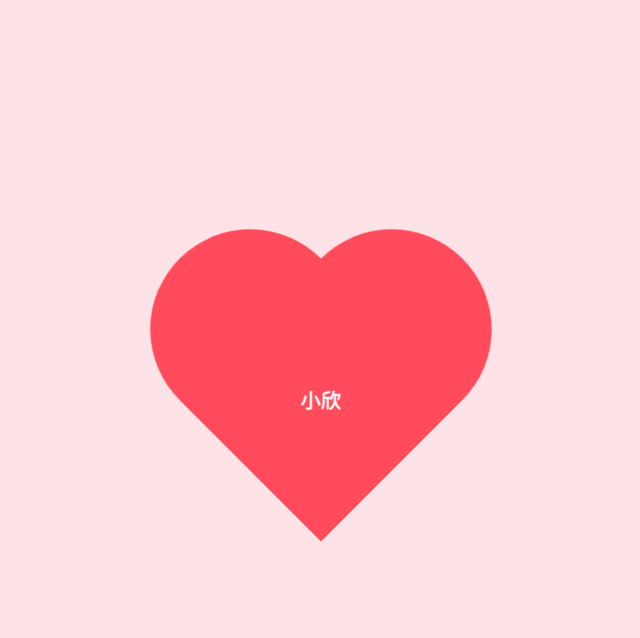
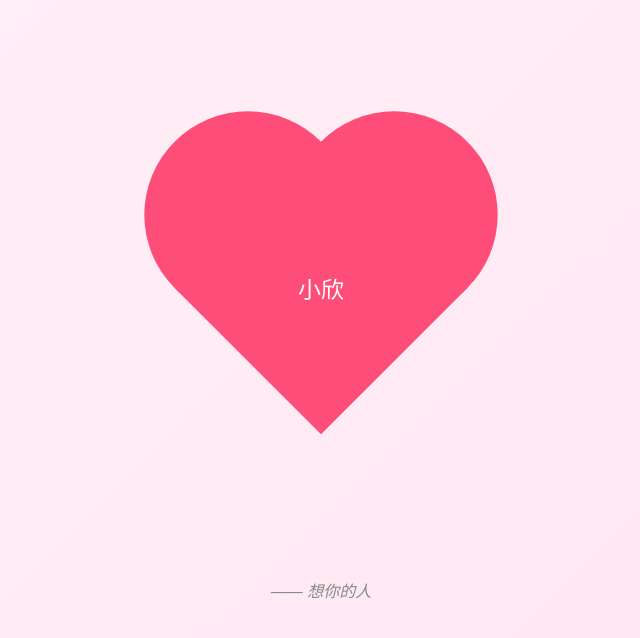
Before and after one commit to Li230/Li230.github.io, a plain HTML site: page index.html in a window 1280 px wide. Shown: the whole page, without its empty margins (319-959 px from the left). Drawn offline with Linux system fonts and the light colour scheme.

Commit message:
Update index.html

```diff
--- a/index.html
+++ b/index.html
@@ -1,69 +1,109 @@
 <!DOCTYPE html>
 <html lang="zh-CN">
 <head>
-<meta charset="UTF-8">
-<meta name="viewport" content="width=device-width, initial-scale=1.0">
-<title>爱心 - 小欣</title>
+  <meta charset="UTF-8" />
+  <meta name="viewport" content="width=device-width, initial-scale=1.0" />
+  <title>给小欣</title>
   <style>
+    * {
+      margin: 0;
+      padding: 0;
+      box-sizing: border-box;
+    }
+
     body {
+      height: 100vh;
+      background: linear-gradient(135deg, #fff0f7, #ffe6f2);
       display: flex;
       justify-content: center;
       align-items: center;
-    height: 100vh;
-    background-color: #fde3e7;
-    margin: 0;
-    font-family: "Helvetica Neue", Arial, sans-serif;
+      font-family: "PingFang SC", "Microsoft YaHei", sans-serif;
+      overflow: hidden;
+    }
+
+    /* 整体内容容器：垂直居中 */
+    .container {
+      display: flex;
+      flex-direction: column;
+      align-items: center;
+    }
+
+    /* 爱心容器 */
+    .heart-container {
+      position: relative;
+      width: 180px;
+      height: 180px;
+      animation: heartbeat 1s ease-in-out infinite alternate;
     }
 
     .heart {
-    position: relative;
-    width: 200px;
-    height: 200px;
-    background-color: #ff4b5c;
+      position: absolute;
+      top: 0;
+      left: 0;
+      width: 180px;
+      height: 180px;
+      background: #ff4d7a;
       transform: rotate(-45deg);
-    animation: heartbeat 1s infinite;
-    z-index: 0; /* 确保心形图层在文本之下 */
     }
 
-  .heart:before,
-  .heart:after {
+    .heart::before,
+    .heart::after {
       content: "";
       position: absolute;
-    top: -100px;
-    left: 0;
-    width: 200px;
-    height: 200px;
-    background-color: inherit;
+      width: 180px;
+      height: 180px;
+      background: #ff4d7a;
       border-radius: 50%;
     }
 
-  .heart:after {
-    left: 100px;
-    top: 0;
+    .heart::before {
+      top: -90px;
+      left: 0;
     }
 
-  .text {
+    .heart::after {
+      top: 0;
+      left: 90px;
+    }
+
+    /* 中央文字：黑色、水平、居中 */
+    .name {
       position: absolute;
       top: 50%;
       left: 50%;
-    transform: translate(-50%, -50%) rotate(45deg);
-    color: #ffffff;
-    font-size: 20px; /* 增大字体大小 */
-    font-weight: bold; /* 文字加粗 */
-    text-align: center;
-    z-index: 1; /* 确保文本在最上层 */
+      transform: translate(-50%, -50%);
+      color: white; /* 改为黑色 */
+      font-size: 20px;
+      font-weight: normal;
+      z-index: 2;
+      white-space: nowrap;
     }
 
     @keyframes heartbeat {
-    0%, 100% {transform: scale(1) rotate(-45deg);}
-    50% {transform: scale(1.1) rotate(-45deg);}
+      0% { transform: scale(1); }
+      100% { transform: scale(1.15); }
+    }
+
+    /* 署名：在爱心下方 20px */
+    .signature {
+      margin-top: 200px;
+      color: #888;
+      font-style: italic;
+      font-size: 16px;
     }
   </style>
 </head>
 <body>
 
-<div class="heart">
-  <div class="text">小欣</div>
+  <div class="container">
+    <!-- 跳动的爱心 + 居中名字 -->
+    <div class="heart-container">
+      <div class="heart"></div>
+      <div class="name">小欣</div>
+    </div>
+
+    <!-- 紧跟在爱心下方 20px -->
+    <div class="signature">—— 想你的人</div>
   </div>
 
 </body>
```
Lines whose indentation alone changed are shown as unchanged.
